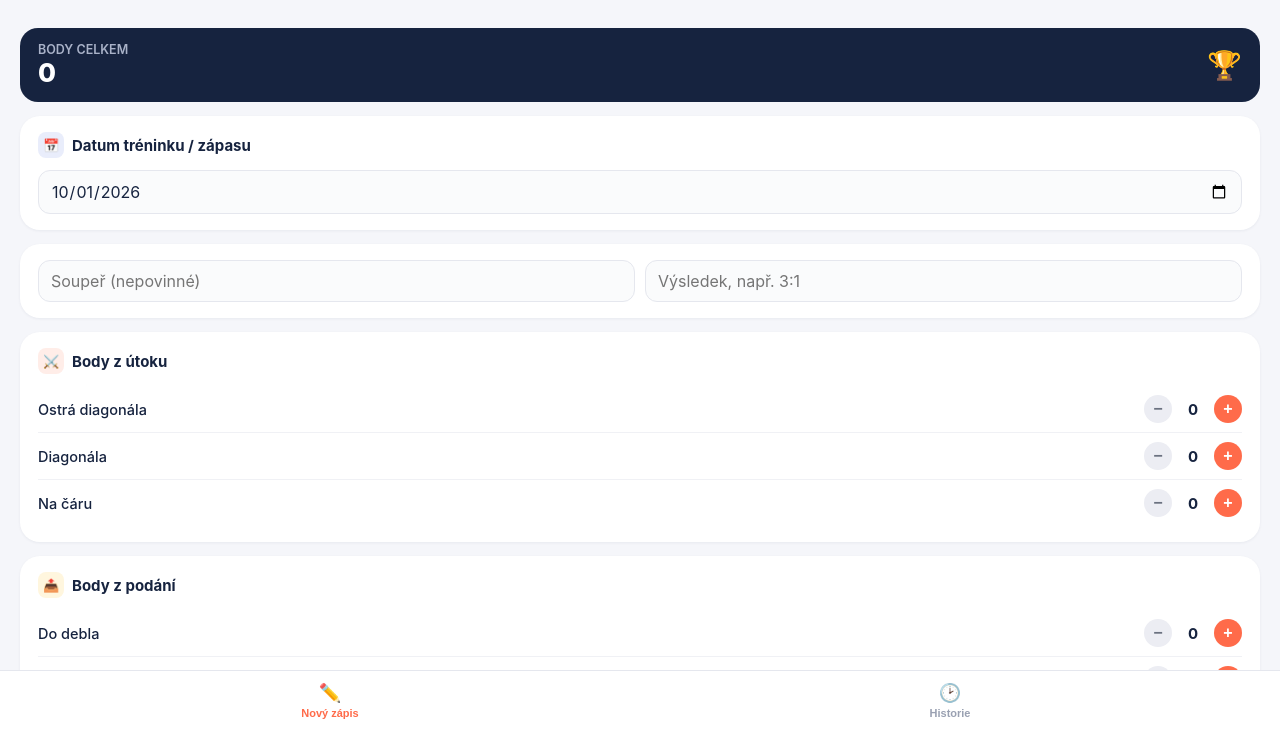
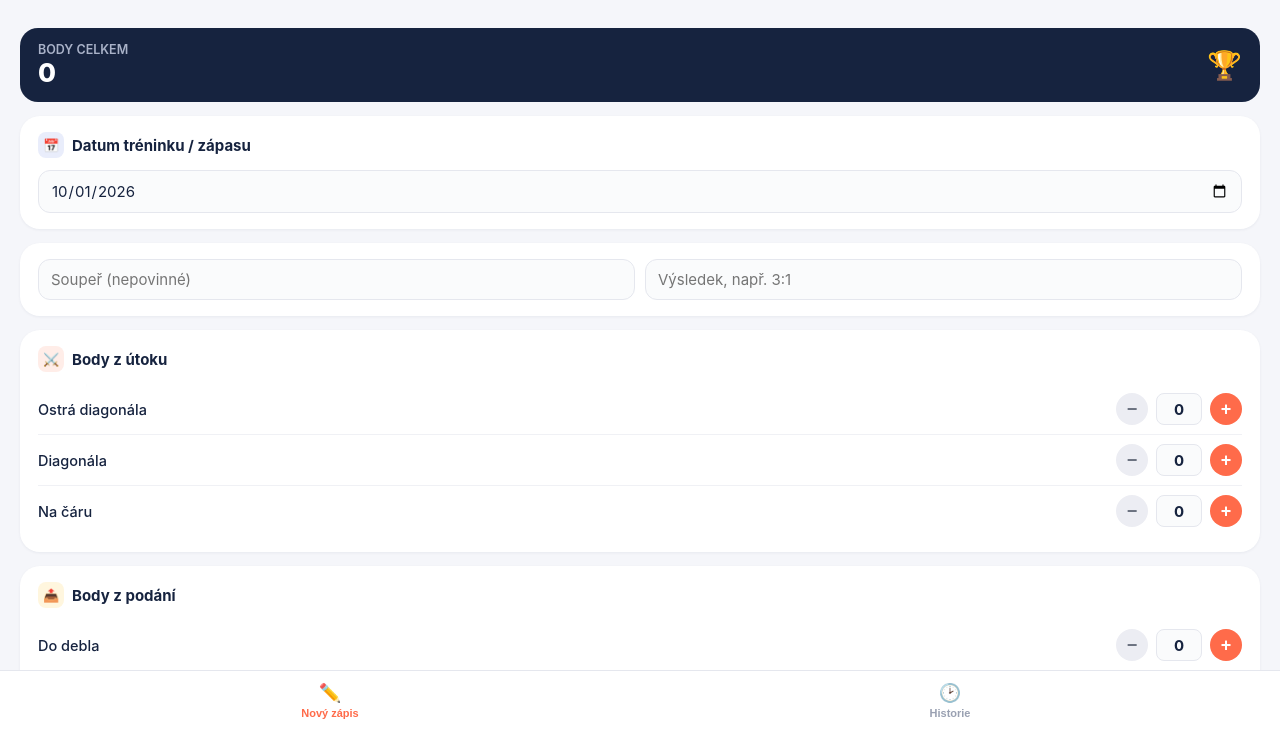
Before and after one commit to jurkovictomas-ops/volleydenik2, a plain HTML site: page index.html in a window 1280 px wide. Shown: the part 66-800 px from the top of the page. Drawn offline with Linux system fonts and the light colour scheme.

Commit message:
index.html

```diff
--- a/index.html
+++ b/index.html
@@ -80,6 +80,7 @@
     padding: 16px 18px;
     margin-bottom: 14px;
     box-shadow: 0 1px 3px rgba(22,35,63,0.06);
+    overflow: hidden;
   }
   .vj-card-title {
     display: flex;
@@ -108,43 +109,81 @@
   }
   .vj-row + .vj-row { border-top: 1px solid #F0F1F5; }
   .vj-row-label { font-size: 14.5px; color: #16233F; font-weight: 500; }
-  .vj-counter { display: flex; align-items: center; gap: 10px; }
+  .vj-counter { display: flex; align-items: center; gap: 8px; }
   .vj-counter-btn {
-    width: 28px;
-    height: 28px;
+    width: 32px;
+    height: 32px;
     border-radius: 50%;
     border: none;
     display: flex;
     align-items: center;
     justify-content: center;
     cursor: pointer;
-    font-size: 16px;
+    font-size: 18px;
     font-weight: 700;
     line-height: 1;
+    flex-shrink: 0;
   }
   .vj-counter-btn:active { transform: scale(0.88); }
   .vj-counter-btn.minus { background: #ECEDF3; color: #6B7280; }
   .vj-counter-btn.plus { background: #FF6B4A; color: #fff; }
-  .vj-counter-num { width: 22px; text-align: center; font-weight: 700; font-size: 15px; color: #16233F; }
-  .vj-inline-inputs { display: flex; gap: 10px; }
+
+  /* Vstupní pole pro počet bodů */
+  .vj-counter-num {
+    width: 46px;
+    height: 32px;
+    text-align: center;
+    font-weight: 700;
+    font-size: 15px;
+    color: #16233F;
+    border: 1px solid #E5E7EE;
+    background: #FAFBFC;
+    border-radius: 8px;
+    padding: 0 4px;
+    font-family: inherit;
+    -moz-appearance: textfield;
+  }
+  .vj-counter-num::-webkit-outer-spin-button,
+  .vj-counter-num::-webkit-inner-spin-button {
+    -webkit-appearance: none;
+    margin: 0;
+  }
+  .vj-counter-num:focus {
+    outline: 2px solid #FF6B4A33;
+    border-color: #FF6B4A;
+    background: #FFFFFF;
+  }
+
+  /* Oprava přetékání kolonek */
+  .vj-inline-inputs {
+    display: flex;
+    gap: 10px;
+    width: 100%;
+  }
   .vj-input {
-    flex: 1;
+    flex: 1 1 0%;
+    min-width: 0;
+    width: 100%;
+    max-width: 100%;
     border: 1px solid #E5E7EE;
     background: #FAFBFC;
     border-radius: 12px;
     padding: 10px 12px;
-    font-size: 16px;
+    font-size: 15px;
     color: #16233F;
     font-family: inherit;
+    appearance: none;
+    -webkit-appearance: none;
   }
   .vj-input:focus { outline: 2px solid #FF6B4A33; border-color: #FF6B4A; }
   .vj-textarea {
     width: 100%;
+    max-width: 100%;
     border: 1px solid #E5E7EE;
     background: #FAFBFC;
     border-radius: 12px;
     padding: 10px 12px;
-    font-size: 16px;
+    font-size: 15px;
     color: #16233F;
     font-family: inherit;
     resize: none;
@@ -346,7 +385,7 @@ function emptyCounts(cats) {
   return o;
 }
 function sumCounts(obj) {
-  return Object.values(obj).reduce((a, b) => a + b, 0);
+  return Object.values(obj).reduce((a, b) => a + (Number(b) || 0), 0);
 }
 function todayStr() {
   const d = new Date();
@@ -430,7 +469,7 @@ function counterRow(group, c) {
       <span class="vj-row-label">${c.label}</span>
       <div class="vj-counter">
         <button class="vj-counter-btn minus" data-action="dec" data-group="${group}" data-key="${c.key}">−</button>
-        <span class="vj-counter-num" id="count-${group}-${c.key}">${form[group][c.key]}</span>
+        <input type="number" class="vj-counter-num" id="count-${group}-${c.key}" data-group="${group}" data-key="${c.key}" value="${form[group][c.key]}" min="0" inputmode="numeric" />
         <button class="vj-counter-btn plus" data-action="inc" data-group="${group}" data-key="${c.key}">+</button>
       </div>
     </div>`;
@@ -449,7 +488,7 @@ function renderNewForm() {
 
     <div class="vj-card">
       <div class="vj-card-title"><div class="vj-icon-badge" style="background:#E9EDFB;">📅</div>Datum tréninku / zápasu</div>
-      <input class="vj-input" style="width:100%;" type="date" id="f-date" value="${form.date}" />
+      <input class="vj-input" type="date" id="f-date" value="${form.date}" />
     </div>
 
     <div class="vj-card">
@@ -586,14 +625,40 @@ function bindFormEvents(root) {
     badge.style.background = painColor(form.kneePain);
   });
 
+  /* Ovládání tlačítek + a - */
   root.querySelectorAll('[data-action="inc"], [data-action="dec"]').forEach((btn) => {
     btn.addEventListener("click", () => {
       const group = btn.dataset.group;
       const key = btn.dataset.key;
       const delta = btn.dataset.action === "inc" ? 1 : -1;
-      form[group][key] = Math.max(0, form[group][key] + delta);
-      root.querySelector(`#count-${group}-${key}`).textContent = form[group][key];
+      const currentVal = Number(form[group][key]) || 0;
+      const newVal = Math.max(0, currentVal + delta);
+      form[group][key] = newVal;
+
+      const inputEl = root.querySelector(`#count-${group}-${key}`);
+      if (inputEl) inputEl.value = newVal;
+
       root.querySelector("#totalPointsNum").textContent = sumCounts(form.attack) + sumCounts(form.serve);
+    });
+  });
+
+  /* Ovládání přímého psaní do políček s počtem bodů */
+  root.querySelectorAll('.vj-counter-num').forEach((input) => {
+    input.addEventListener('input', (e) => {
+      const group = e.target.dataset.group;
+      const key = e.target.dataset.key;
+      const val = parseInt(e.target.value, 10);
+      form[group][key] = isNaN(val) || val < 0 ? 0 : val;
+      root.querySelector("#totalPointsNum").textContent = sumCounts(form.attack) + sumCounts(form.serve);
+    });
+    input.addEventListener('blur', (e) => {
+      if (e.target.value === '' || parseInt(e.target.value, 10) < 0) {
+        e.target.value = 0;
+        const group = e.target.dataset.group;
+        const key = e.target.dataset.key;
+        form[group][key] = 0;
+        root.querySelector("#totalPointsNum").textContent = sumCounts(form.attack) + sumCounts(form.serve);
+      }
     });
   });
 
```
